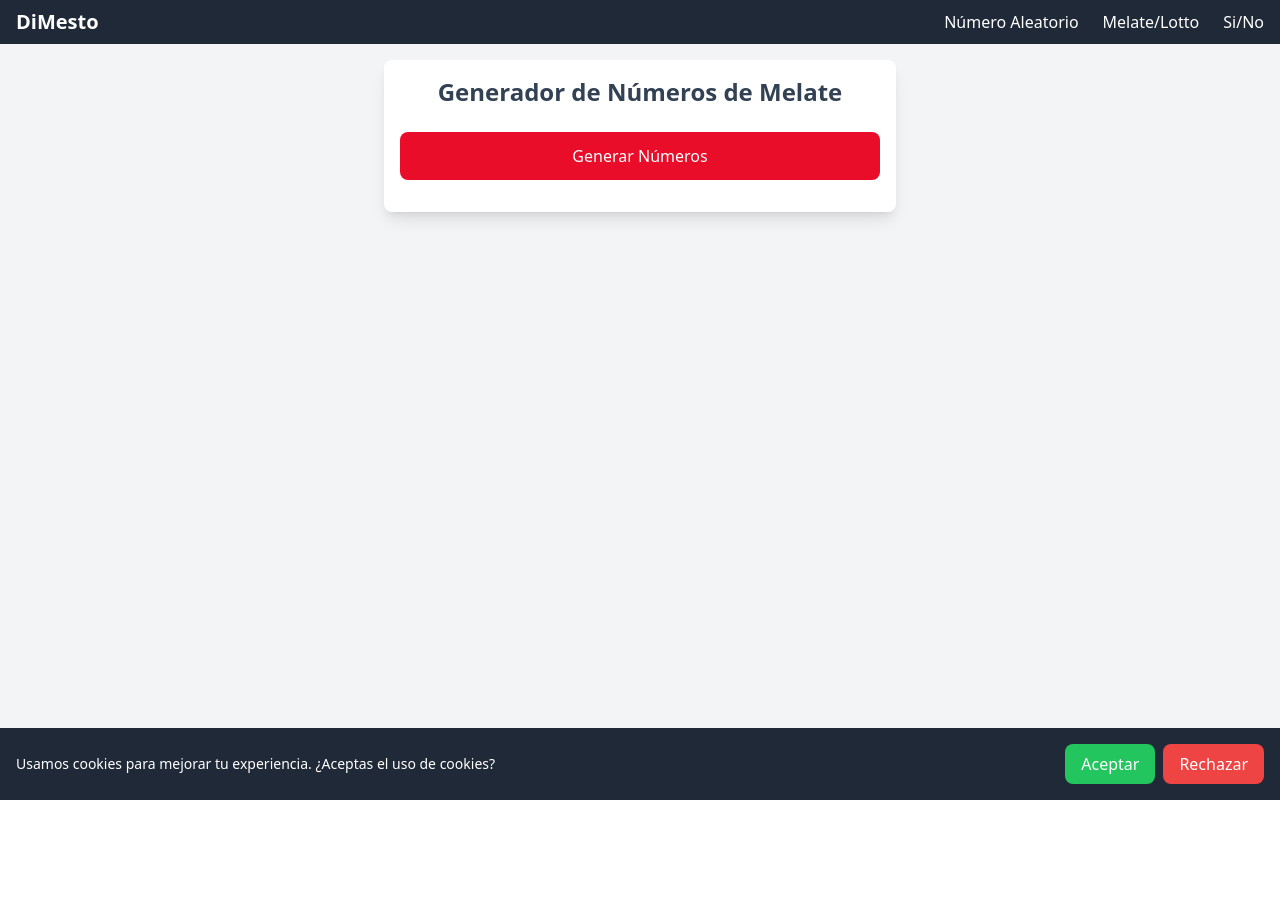
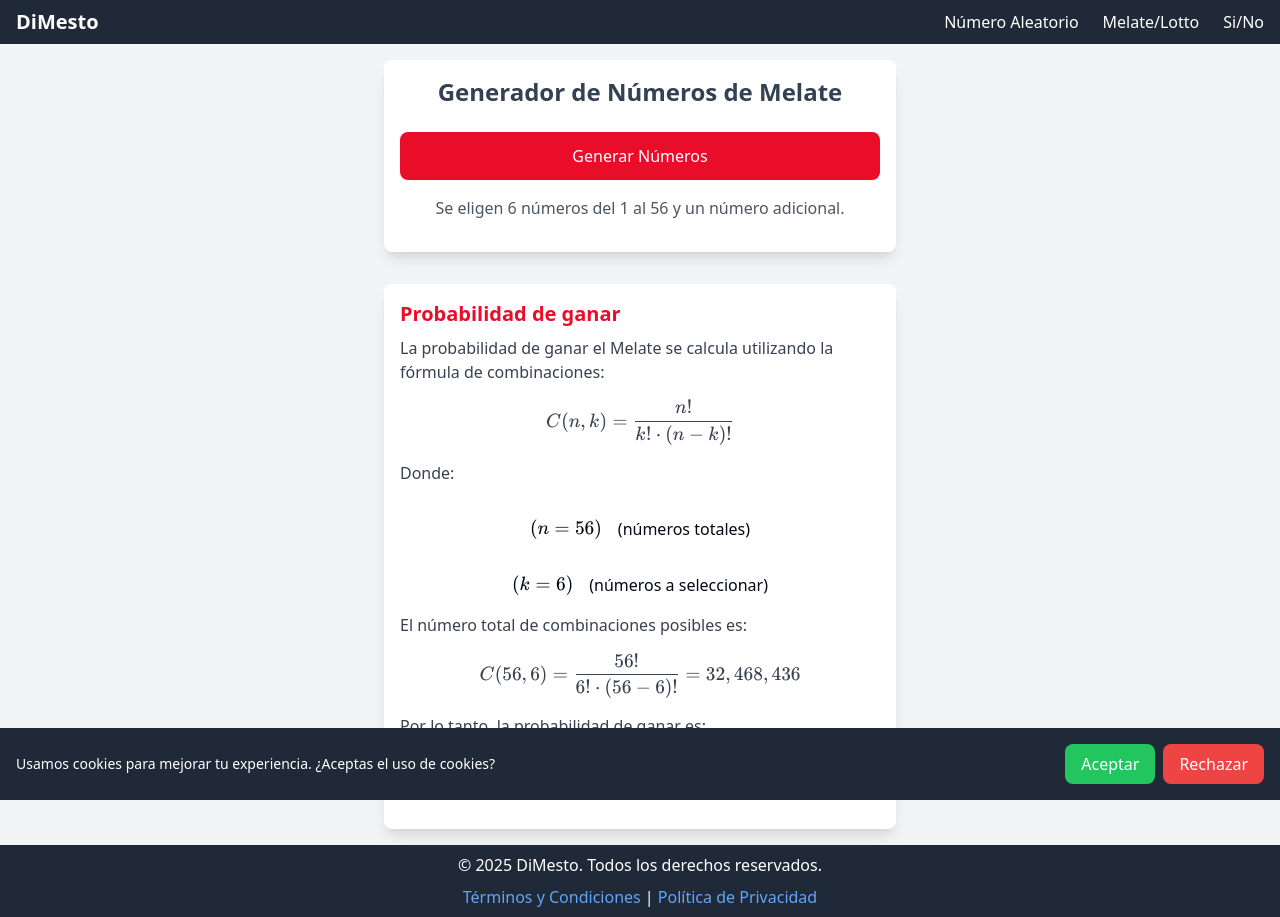
Before and after one commit to juparave/dimesto, a SvelteKit app in the folder svelte/: page /lotto in a window 1280 px wide. Before the commit the page ends 800 px from the top, so only its background shows below. Built offline with nearby package versions, Linux system fonts and the light colour scheme.

Commit message:
adding formula, aditional number and animations

```diff
--- a/svelte/src/lib/components/Lotto.svelte
+++ b/svelte/src/lib/components/Lotto.svelte
@@ -1,32 +1,42 @@
 <script lang="ts">
 	import { flip } from 'svelte/animate';
+	import { fade } from 'svelte/transition';
 	import { quintOut } from 'svelte/easing';
 
 	let results: number[] = [];
+	let additionalNumber: number | null = null;
 	let showResults = false;
 
+	const addNum = (n: number) => (results = [n, ...results]);
+	const sortNum = () => results.sort((a, b) => a - b);
+
 	// Función para generar números únicos
-	function generateUniqueNumbers() {
+	async function generateUniqueNumbers() {
 		results = [];
+		additionalNumber = null;
 		showResults = false;
 
-		// Generar 6 números únicos entre 1 y 36
+		// Generar 6 números únicos entre 1 y 56
 		while (results.length < 6) {
 			const randomNumber = Math.floor(Math.random() * 56) + 1;
 			if (!results.includes(randomNumber)) {
-				results.push(randomNumber);
+				addNum(randomNumber);
+				sortNum();
+				showResults = true;
+				await delay(700);
 			}
 		}
 
-		// Ordenar los números de menor a mayor
-		results.sort((a, b) => a - b);
-
-		// Mostrar los resultados con animación
-		showResults = true;
+		// Generar un número adicional único
+		let newAdditionalNumber;
+		do {
+			newAdditionalNumber = Math.floor(Math.random() * 56) + 1;
+		} while (results.includes(newAdditionalNumber));
+		additionalNumber = newAdditionalNumber;
 	}
 
 	// Función para crear un retraso
-	function delay(ms) {
+	function delay(ms: number) {
 		return new Promise((resolve) => setTimeout(resolve, ms));
 	}
 </script>
@@ -45,6 +55,11 @@
 			Generar Números
 		</button>
 
+		<!-- Nota sobre los números -->
+		<p class="mb-4 text-center text-gray-600">
+			Se eligen 6 números del 1 al 56 y un número adicional.
+		</p>
+
 		<!-- Resultados -->
 		{#if showResults}
 			<div class="rounded-lg bg-gray-50 p-4">
@@ -61,6 +76,18 @@
 						</div>
 					{/each}
 				</div>
+				<!-- Número adicional -->
+				{#if additionalNumber !== null}
+					<div class="mt-4 text-center">
+						<p class="text-lg font-semibold text-slate-700">Número adicional:</p>
+						<div
+							transition:fade={{ delay: 200, duration: 500 }}
+							class="inline-block rounded-lg bg-blue-500/30 p-4 text-2xl font-bold text-blue-500"
+						>
+							{additionalNumber}
+						</div>
+					</div>
+				{/if}
 			</div>
 		{/if}
 	</div>
--- a/svelte/src/routes/lotto/+page.svelte
+++ b/svelte/src/routes/lotto/+page.svelte
@@ -1,5 +1,11 @@
 <script lang="ts">
+	import KaTeX from '$lib/components/KaTeX.svelte';
 	import Lotto from '$lib/components/Lotto.svelte';
+
+	// Fórmula en LaTeX
+	const formulaComb = String.raw`
+    C(n, k) = \frac{n!}{k! \cdot (n - k)!}
+  `;
 </script>
 
 <svelte:head>
@@ -35,3 +41,36 @@
 </svelte:head>
 
 <Lotto />
+
+<section class="flex min-h-full items-center justify-center p-4">
+	<!-- Explicación de la probabilidad -->
+	<div class="w-full max-w-lg rounded-lg bg-white p-4 shadow-lg">
+		<h3 class="mb-2 text-xl font-semibold text-melate">Probabilidad de ganar</h3>
+		<p class="mb-4 text-gray-700">
+			La probabilidad de ganar el Melate se calcula utilizando la fórmula de combinaciones:
+		</p>
+		<div class="mb-4 text-gray-700">
+			<KaTeX expression={formulaComb} displayMode={true} />
+		</div>
+		<p class="mb-4 text-gray-700">Donde:</p>
+		<div class="flex items-center justify-center gap-4">
+			<KaTeX expression={'\( n = 56 \)'} displayMode={true} />
+			<span>(números totales)</span>
+		</div>
+		<div class="flex items-center justify-center gap-4">
+			<KaTeX expression={'\( k = 6 \)'} displayMode={true} />
+			<span>(números a seleccionar)</span>
+		</div>
+		<p class="mb-4 text-gray-700">El número total de combinaciones posibles es:</p>
+		<div class="mb-4 text-gray-700">
+			<KaTeX
+				expression={'C(56, 6) = \\frac{56!}{6! \\cdot (56 - 6)!} = 32,468,436'}
+				displayMode={true}
+			/>
+		</div>
+		<p class="text-gray-700">Por lo tanto, la probabilidad de ganar es:</p>
+		<div class="mb-4 text-gray-700">
+			<KaTeX expression={'P = \\frac{1}{(32, 468, 436)}'} displayMode={true} />
+		</div>
+	</div>
+</section>
```
